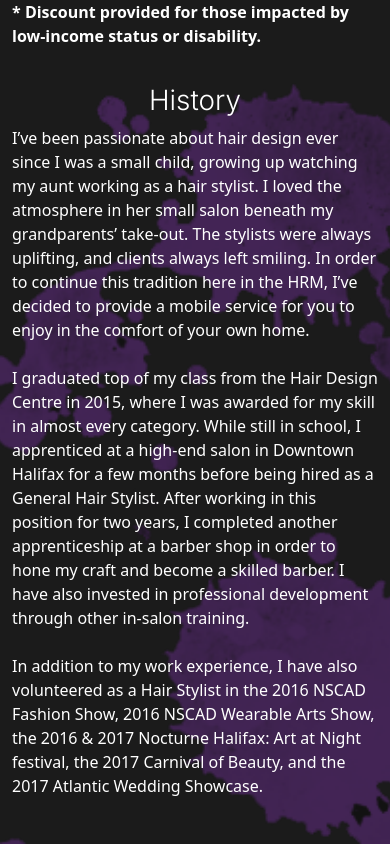
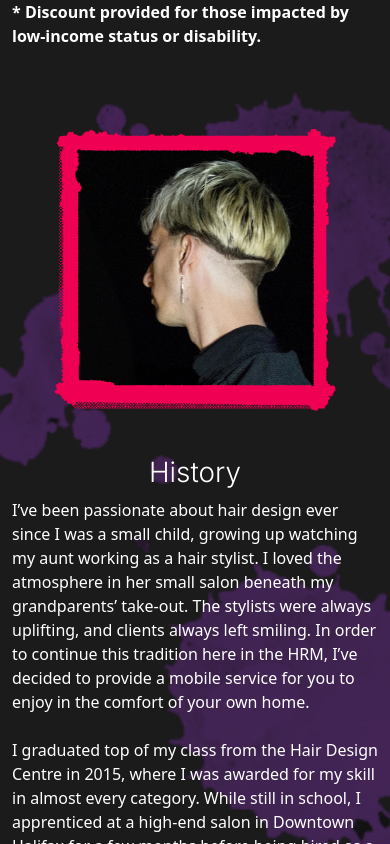
Before and after one commit to nhoxben335/React-hairbyholt, a React (Create React App) app: page /about in a window 390 px wide. Shown: the part 860-1704 px from the top of the page. Built offline with nearby package versions, Linux system fonts and the light colour scheme; a web font is replaced by a local one.

Commit message:
changes to about

```diff
--- a/src/components/About.js
+++ b/src/components/About.js
@@ -13,10 +13,10 @@ const About = () => {
          <div className="container" id="content">
             <div className="row">
                <div className="col-xl-7">
+                  <p className='aboutParagraph'>
                   <div id="abouttitle">
                      <h1>About</h1>
                   </div>
-                  <p className='aboutParagraph'>
                      I work as a self-employed Mobile Hair Stylist &amp; Barber, servicing
                      the HRM. I am based in the North end of Halifax, delivering a wide
                      range of services. I am dedicated to staying updated on current and
@@ -33,10 +33,20 @@ const About = () => {
                      </p>
                   </p>
 
+
+               </div>
+
+               <div className="col-xl-5">
+                  <img src={image} id="aboutimage"></img>
+               </div>
+
+            </div>
+
+            <div className="row">
+                  <p className="aboutParagraph">
                   <div id="historytitle">
                      <h1>History</h1>
                   </div>
-                  <p className="aboutParagraph">
                      I’ve been passionate about hair design ever since I was a small child,
                      growing up watching my aunt working as a hair stylist. I loved the
                      atmosphere in her small salon beneath my grandparents’ take-out. The
@@ -63,11 +73,8 @@ const About = () => {
                   </p>
                </div>
 
-               <div className="col-xl-5">
-                  <img src={image} id="aboutimage"></img>
-               </div>
 
-            </div>
+
 
 
          </div>
--- a/src/css/about.css
+++ b/src/css/about.css
@@ -26,9 +26,6 @@ p {
    padding-bottom: 50px;
  }
 
- #historytitle {
-    padding-top: 20px;
- }
 
 #header {
    background-image: url("../images/banner2.jpg");
@@ -78,4 +75,14 @@ p {
       background-size: 100% 100%;
       text-shadow: 0px 0px 20px black;
    }
+
 }
+
+@media only screen and (max-width: 800px) {
+
+   #historytitle {
+      padding-top: 40px;
+   }
+
+
+ }
```
